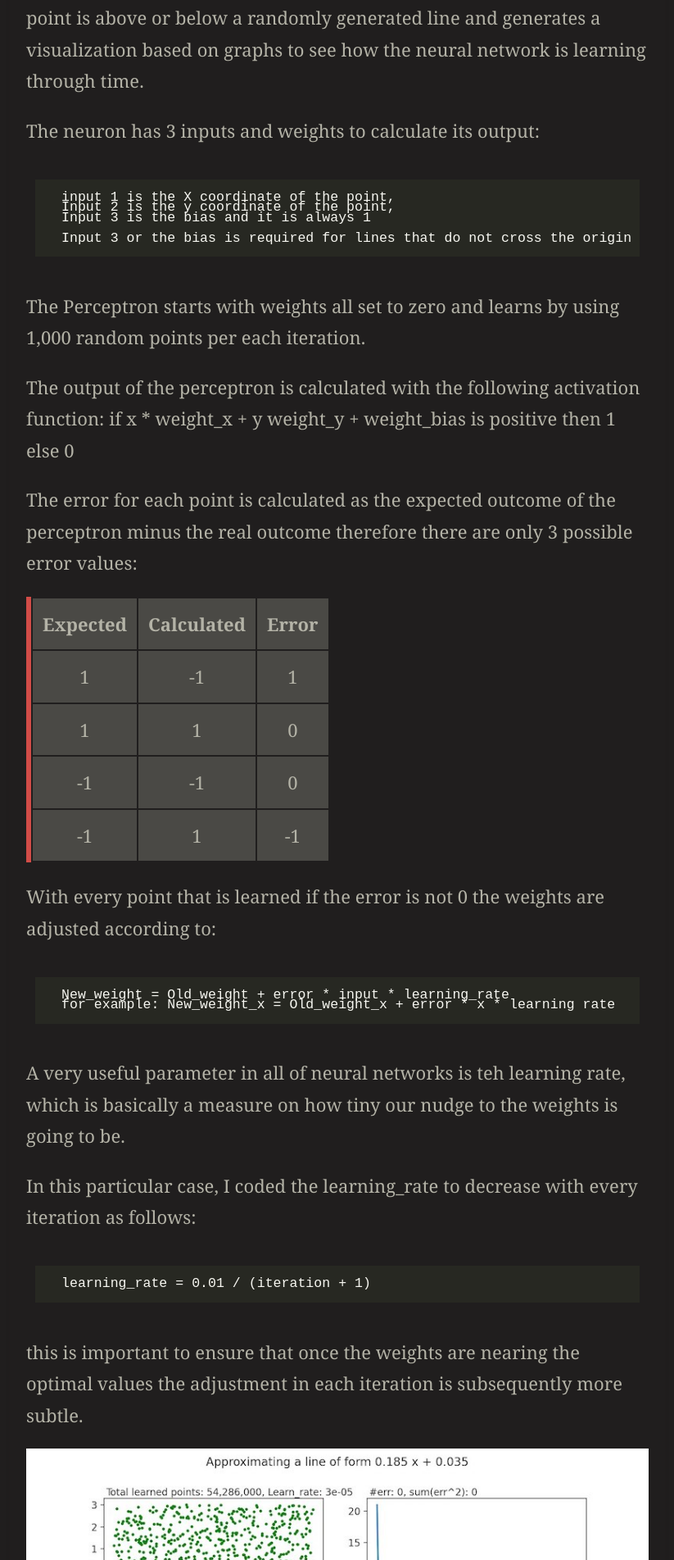
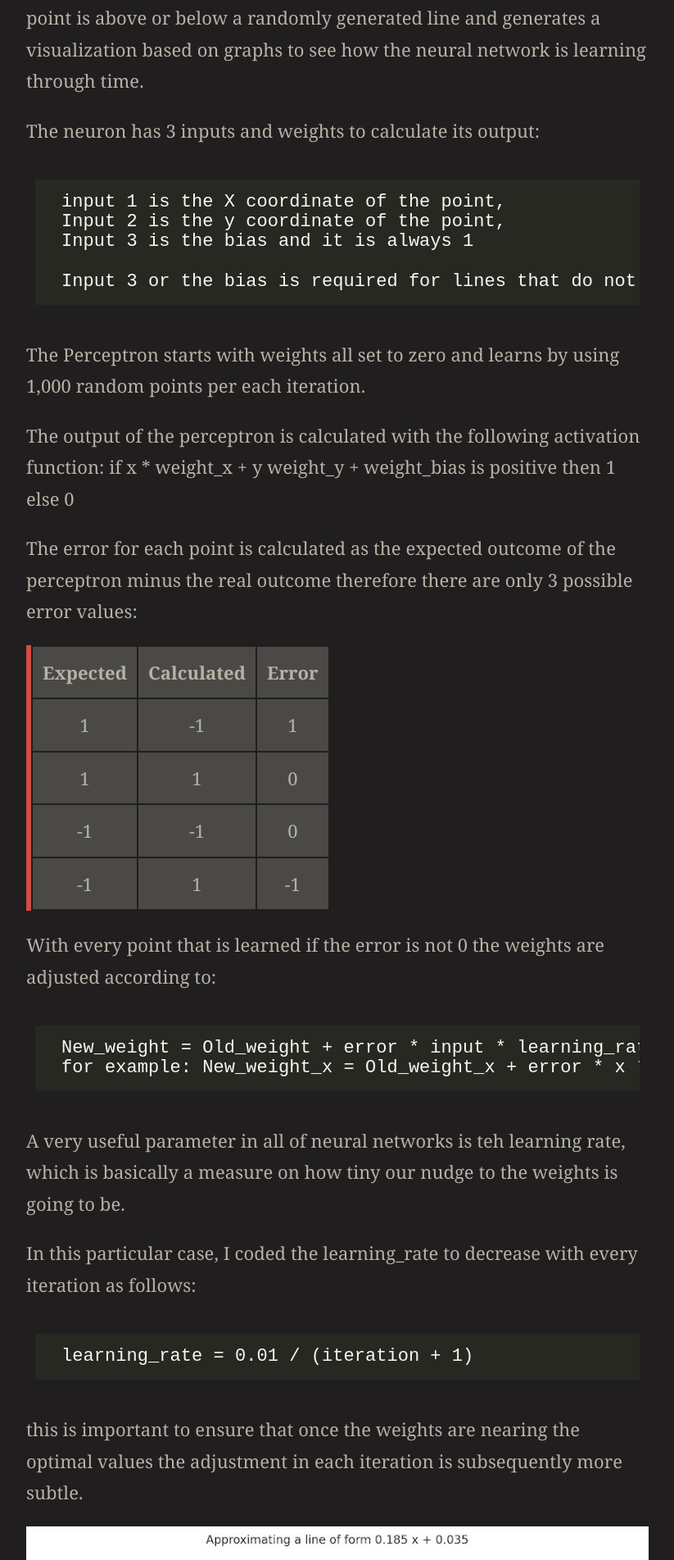
Before and after one commit to the-mvm/the-mvm.github.io, a Jekyll site: the page built from _posts/2021-01-25-single-neuron-perceptron.markdown, in a window 1280 px wide. Shown: the part 3895-5798 px from the top of the page at 82% size, without its empty margins (228-1051 px from the left). Built offline with Jekyll 4.4.1, drawn with Linux system fonts in a browser that asks for light colours; some web fonts are replaced; formulas are drawn with MathJax 3; comment, search, counter and statistics services are not loaded.

Commit message:
fixed code line height

```diff
--- a/assets/css/main.css
+++ b/assets/css/main.css
@@ -190,7 +190,7 @@ kbd,
 samp {
   font-family: monospace;
   /* 1 */
-  font-size: .75rem;
+  font-size: 1rem;
   /* 2 */
 }
 /**
@@ -1392,12 +1392,11 @@ div.tag-cloud{
 /* = = = = = = = = = = Code = = = = = = = = = = */
 .highlighter-rouge {
   color: var(--main);
-  font-weight: var(--font1-light);
   border: none;
   -webkit-border-radius: 3px;
   border-radius: 3px;
   padding: 0.1rem 0.5rem;
-  line-height: 0.75;
+  line-height: 1.1;
 }
 
 /* = = = = = = = = = = Tweet = = = = = = = = = = = = */
```
